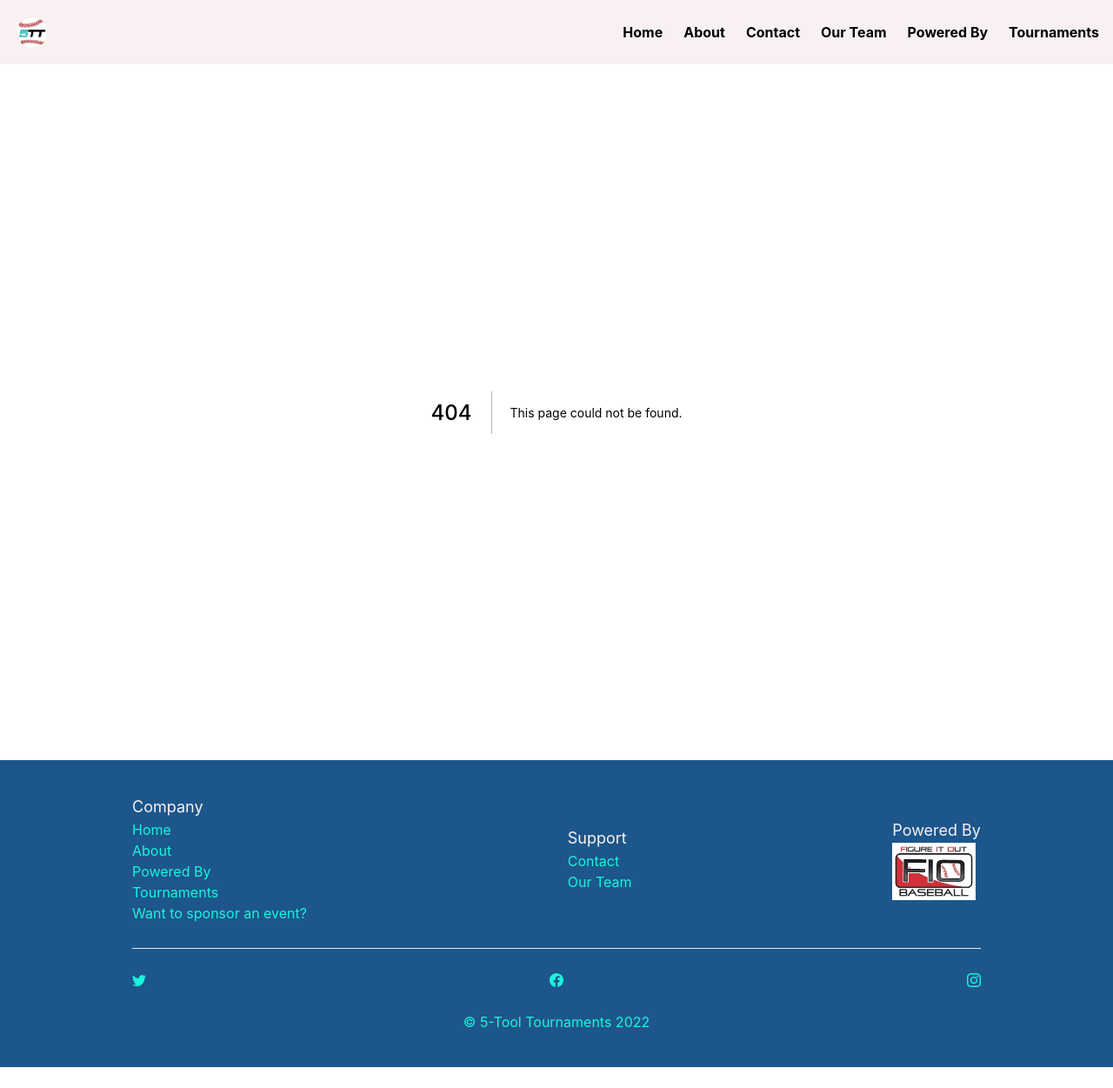
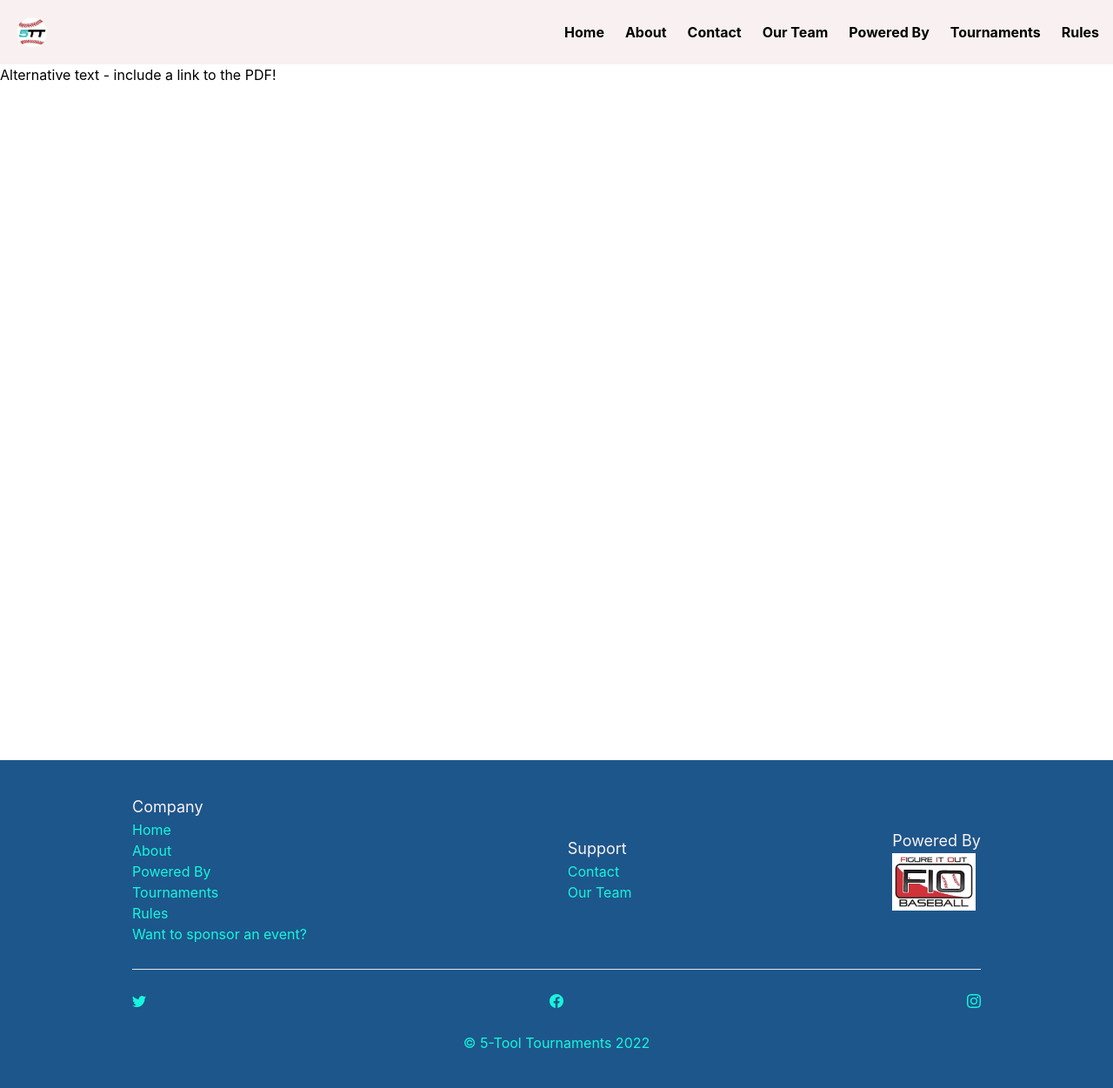
Before and after one commit to jonemerytech/fivetool, a Next.js app: page /rules in a window 1280 px wide. Before the commit this address had no page. Shown: the whole page at 87% size. Before the commit the page ends 1227 px from the top, so only its background shows below. Built offline with nearby package versions, Linux system fonts and the light colour scheme.

Commit message:
Final edit for review

```diff
--- a/components/Footer.js
+++ b/components/Footer.js
@@ -31,6 +31,11 @@ const Footer = () => {
               <Link href="#tournaments">
                 <li className="hover:cursor-pointer hover:text-lightGray">
                   Tournaments
+                </li>
+              </Link>
+              <Link href="/rules">
+                <li className="hover:cursor-pointer hover:text-lightGray">
+                  Rules
                 </li>
               </Link>
 
--- a/components/MobileNav.js
+++ b/components/MobileNav.js
@@ -67,6 +67,11 @@ function MobileNav() {
               Tournaments
             </a>
           </Link>
+          <Link href="/rules">
+            <a className="lg:inline-flex lg:w-auto w-full px-3 py-2 rounded text-black font-bold items-center justify-center hover:bg-darkBlue hover:text-lightBlue">
+              Rules
+            </a>
+          </Link>
         </div>
       </div>
     </nav>
--- a/components/NavBar.js
+++ b/components/NavBar.js
@@ -3,7 +3,7 @@ import Link from 'next/link'
 
 const NavBar = () => {
   return (
-    <nav className="absolute hidden left-[15%] w-[35rem] items-center justify-between z-10 xl:flex">
+    <nav className="absolute hidden left-[15%] w-[40rem] items-center justify-between z-10 xl:flex">
       <div className="pt-2">
         <Image
           src="/images/5TT-02.webp"
@@ -33,6 +33,9 @@ const NavBar = () => {
             Tournaments
           </a>
         </Link>
+        <Link href="/rules">
+          <a className="text-lightGray hover:text-lightBlue">Rules</a>
+        </Link>
       </div>
     </nav>
   )
--- a/components/OurTeam.js
+++ b/components/OurTeam.js
@@ -43,7 +43,7 @@ const OurTeam = () => {
                 width={16}
               />
               <h1 className="text-1xl ml-2">
-                <Link href="tel:314-508-9356">314-508-9356</Link>
+                <Link href="tel:317-508-9356">317-508-9356</Link>
               </h1>
             </div>
           </div>
--- a/package.json
+++ b/package.json
@@ -15,7 +15,8 @@
     "next": "12.1.6",
     "react": "18.2.0",
     "react-dom": "18.2.0",
-    "react-icons": "^4.4.0"
+    "react-icons": "^4.4.0",
+    "react-pdf": "^5.7.2"
   },
   "devDependencies": {
     "autoprefixer": "^10.4.7",
--- /dev/null
+++ b/pages/rules.js
@@ -0,0 +1,36 @@
+import Link from 'next/link'
+const Rules = () => {
+  return (
+    <section>
+      <div className="flex justify-center items-center">
+        <nav className="hidden left-[15%] w-[35rem] items-center justify-between z-10 xl:flex">
+          <div className="pt-2">
+            <img
+              src="/images/5TT-02.webp"
+              alt="5 Tool Logo"
+              height={50}
+              width={50}
+            />
+          </div>
+          <div className="space-x-6">
+            <Link href="/">
+              <a className="text-black hover:text-lightBlue">Home</a>
+            </Link>
+          </div>
+        </nav>
+      </div>
+      <object
+        data="/rules.pdf"
+        type="application/pdf"
+        width="100%"
+        className="h-screen"
+      >
+        <p>
+          Alternative text - include a link <a href="/rules.pdf">to the PDF!</a>
+        </p>
+      </object>
+    </section>
+  )
+}
+
+export default Rules
```
Also changed, not shown: 2 other files (tests, documents, lock files or other folders).
